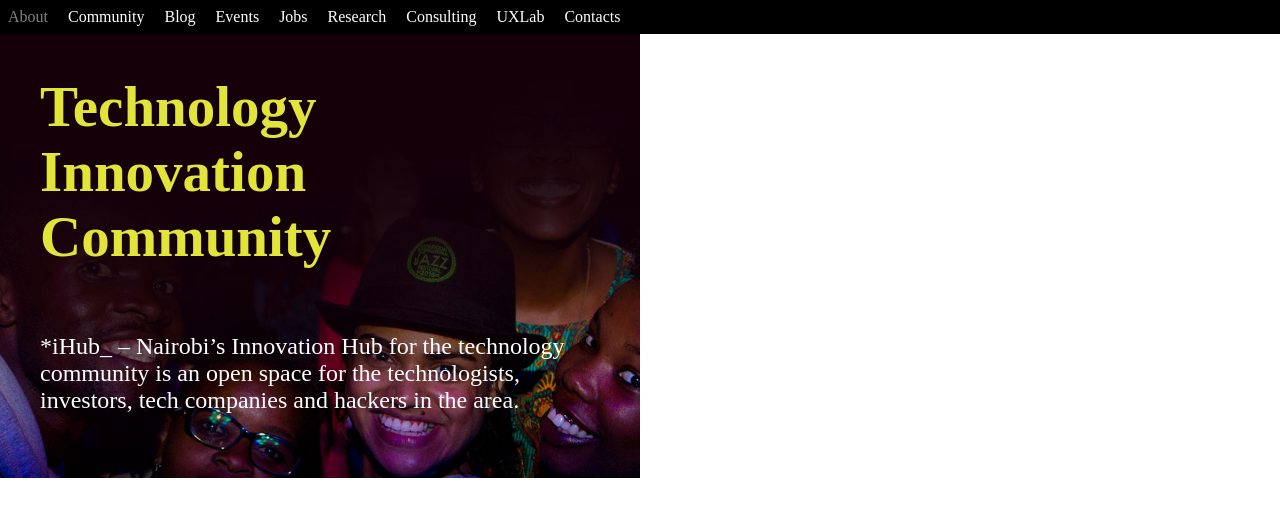
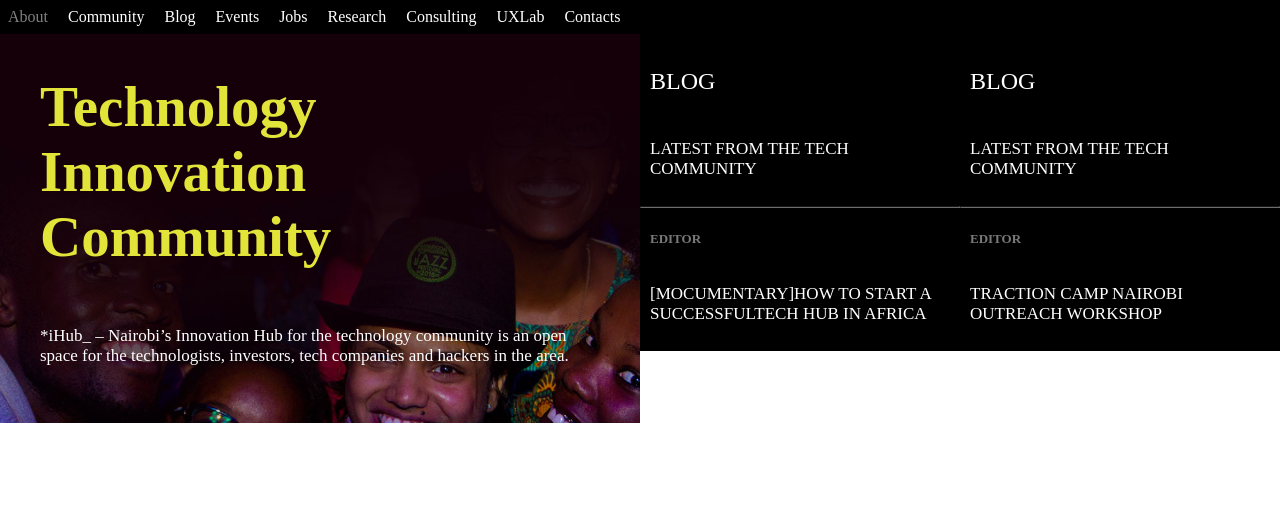
Before and after one commit to brayovsky/ihubUI, a plain HTML site: page index.html in a window 1280 px wide. Drawn offline with Linux system fonts and the light colour scheme.

Commit message:
Add divs with styling to complete flow

```diff
--- a/index.html
+++ b/index.html
@@ -29,10 +29,45 @@
 			Innovation<br/>
 			Community
 		</h1>
-		<p class="memo">
+		<p class="explain">
 		 *iHub_ – Nairobi’s Innovation Hub for the technology community is an open space for the technologists, investors, tech companies and hackers in the area.
          </p>
 	</div>
+	<div class="quarter-div blacken">
+		<p class="memo">
+			BLOG
+		</p>
+		<p class="explain">
+			LATEST FROM THE TECH COMMUNITY
+		</p>
+		<hr/>
+		<p class="txt-block">
+			<b>
+			EDITOR
+			</b>
+		</p>
+		<p class="explain">
+			[MOCUMENTARY]HOW TO START A SUCCESSFULTECH HUB IN AFRICA
+		</p>
+	</div>
+	<div class="quarter-div blacken">
+		<p class="memo">
+			BLOG
+		</p>
+		<p class="explain">
+			LATEST FROM THE TECH COMMUNITY
+		</p>
+		<hr/>
+		<p class="txt-block">
+			<b>
+			EDITOR
+			</b>
+		</p>
+		<p class="explain">
+			TRACTION CAMP NAIROBI OUTREACH WORKSHOP
+		</p>
+	</div>
+
 
 </div>
 </body>
```
